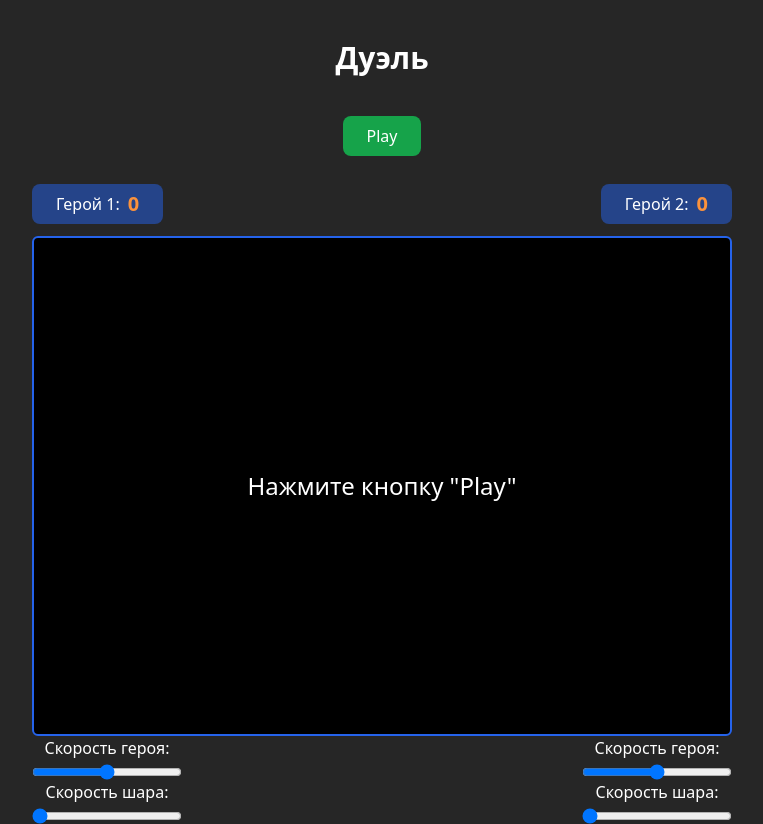
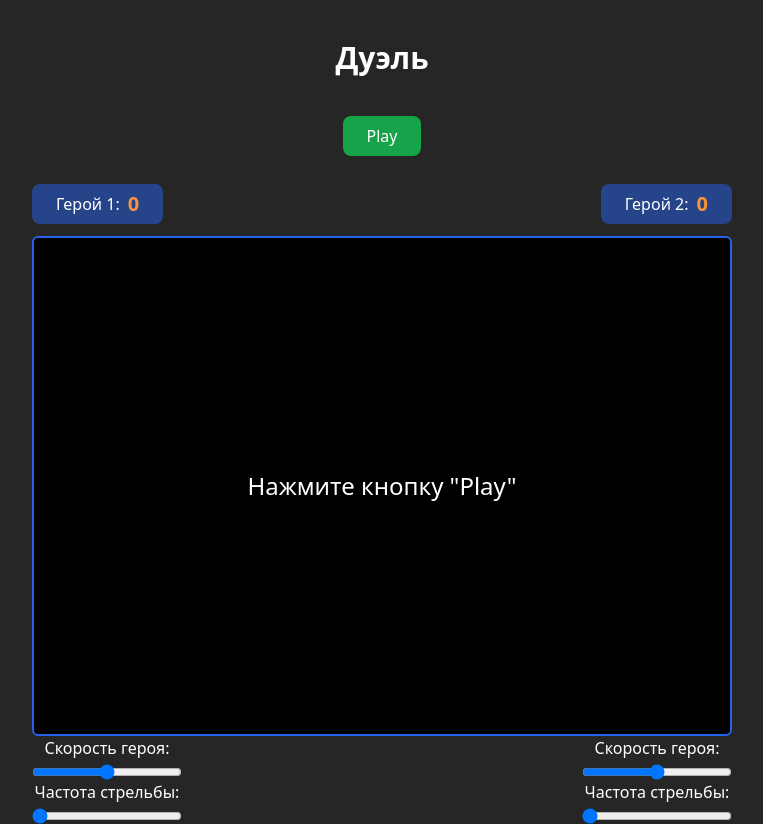
Before and after one commit to artemka89/duel-game, a React (Vite) app: page / in a window 1280 px wide. Shown: the whole page, without its empty margins (258-1021 px from the left). Built offline with nearby package versions, Linux system fonts and the light colour scheme.

Commit message:
fix: change range name

```diff
--- a/src/components/player-speed-settings.tsx
+++ b/src/components/player-speed-settings.tsx
@@ -26,7 +26,7 @@ export const PlayerSpeedSettings: FC<PlayerSpeedSettingsProps> = ({
         }
       />
       <Range
-        label="Скорость шара: "
+        label="Частота стрельбы: "
         value={values.firingRate}
         min="1"
         max="5"
```
